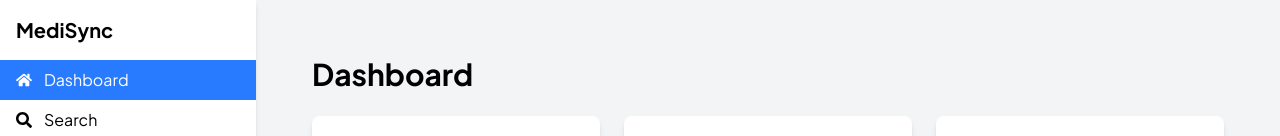
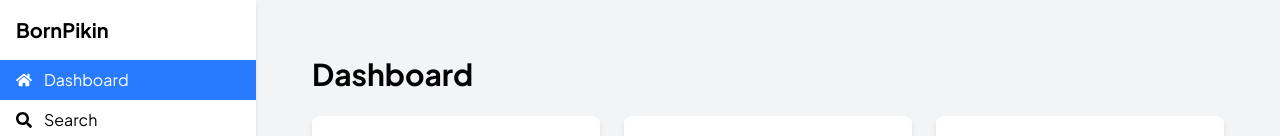
Before and after one commit to fasakinhenry/BornPikin, a React (Vite) app: page /dashboard in a window 1280 px wide. Shown: the top 136 px of the page. Built offline with nearby package versions, Linux system fonts and the light colour scheme.

Commit message:
:art: style(app): Change name of the app from the weird name
- Update app name to a more appropriate and meaningful name
- Ensure the new name is reflected throughout the application

Footer: 0.1.1

```diff
--- a/src/layouts/DashboardLayout.jsx
+++ b/src/layouts/DashboardLayout.jsx
@@ -1,6 +1,14 @@
 import React, { useState } from 'react';
 import { NavLink, Outlet } from 'react-router-dom';
-import { FaHome, FaSearch, FaEnvelope, FaUser, FaBaby, FaMoneyBill ,FaSignOutAlt } from 'react-icons/fa';
+import {
+  FaHome,
+  FaSearch,
+  FaEnvelope,
+  FaUser,
+  FaBaby,
+  FaMoneyBill,
+  FaSignOutAlt,
+} from 'react-icons/fa';
 
 const DashboardLayout = () => {
   const [showLogoutDialog, setShowLogoutDialog] = useState(false);
@@ -19,13 +27,13 @@ const DashboardLayout = () => {
   };
 
   return (
-    <div className="flex h-screen bg-gray-100">
+    <div className='flex h-screen bg-gray-100'>
       {/* Sidebar for desktop */}
-      <aside className="hidden md:flex flex-col w-64 bg-white shadow-md">
-        <div className="p-4">
-          <h1 className="text-xl font-bold">MediSync</h1>
+      <aside className='hidden md:flex flex-col w-64 bg-white shadow-md'>
+        <div className='p-4'>
+          <h1 className='text-xl font-bold'>BornPikin</h1>
         </div>
-        <nav className="flex-1">
+        <nav className='flex-1'>
           {navItems.map((item, index) => (
             <NavLink
               key={index}
@@ -36,28 +44,28 @@ const DashboardLayout = () => {
                 }`
               }
             >
-              <item.icon className="mr-3" />
+              <item.icon className='mr-3' />
               {item.text}
             </NavLink>
           ))}
         </nav>
         <button
           onClick={handleLogout}
-          className="flex items-center py-2 px-4 hover:bg-gray-200"
+          className='flex items-center py-2 px-4 hover:bg-gray-200'
         >
-          <FaSignOutAlt className="mr-3" />
+          <FaSignOutAlt className='mr-3' />
           Logout
         </button>
       </aside>
 
       {/* Main content */}
-      <main className="flex-1 p-4 md:p-8 overflow-y-auto">
+      <main className='flex-1 p-4 md:p-8 overflow-y-auto'>
         <Outlet />
       </main>
 
       {/* Bottom navigation for mobile */}
-      <nav className="md:hidden fixed bottom-0 left-0 right-0 bg-white shadow-md">
-        <ul className="flex justify-around">
+      <nav className='md:hidden fixed bottom-0 left-0 right-0 bg-white shadow-md'>
+        <ul className='flex justify-around'>
           {navItems.map((item, index) => (
             <li key={index}>
               <NavLink
@@ -68,8 +76,8 @@ const DashboardLayout = () => {
                   }`
                 }
               >
-                <item.icon className="text-xl mb-1" />
-                <span className="text-xs">{item.text}</span>
+                <item.icon className='text-xl mb-1' />
+                <span className='text-xs'>{item.text}</span>
               </NavLink>
             </li>
           ))}
@@ -78,13 +86,13 @@ const DashboardLayout = () => {
 
       {/* Logout confirmation dialog */}
       {showLogoutDialog && (
-        <div className="fixed inset-0 bg-black bg-opacity-50 flex items-center justify-center">
-          <div className="bg-white p-4 rounded-lg">
-            <p className="mb-4">Are you sure you want to logout?</p>
-            <div className="flex justify-end">
+        <div className='fixed inset-0 bg-black bg-opacity-50 flex items-center justify-center'>
+          <div className='bg-white p-4 rounded-lg'>
+            <p className='mb-4'>Are you sure you want to logout?</p>
+            <div className='flex justify-end'>
               <button
                 onClick={() => setShowLogoutDialog(false)}
-                className="mr-2 px-4 py-2 bg-gray-200 rounded"
+                className='mr-2 px-4 py-2 bg-gray-200 rounded'
               >
                 Cancel
               </button>
@@ -93,7 +101,7 @@ const DashboardLayout = () => {
                   // Perform logout action here
                   setShowLogoutDialog(false);
                 }}
-                className="px-4 py-2 bg-color-primary text-white rounded"
+                className='px-4 py-2 bg-color-primary text-white rounded'
               >
                 Logout
               </button>
```
